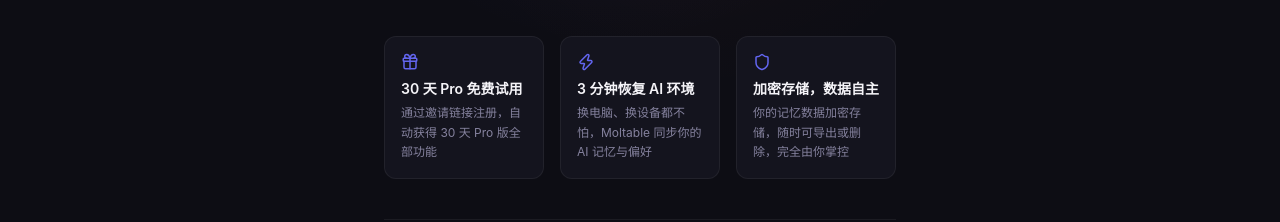
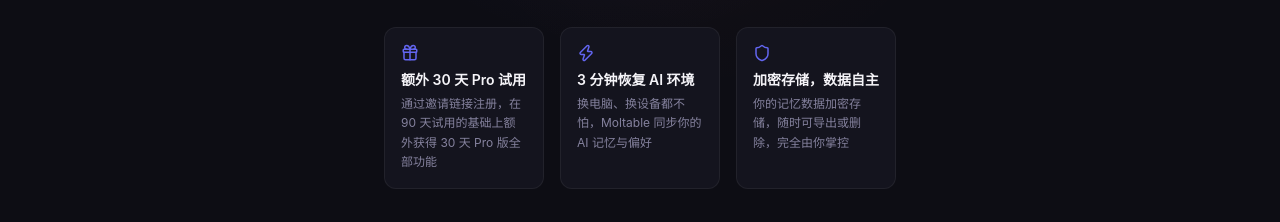
Before and after one commit to jovon-hot/moltable, a Next.js app in the folder web/: page /signup in a window 1280 px wide. Shown: the part 427-649 px from the top of the page. Built offline with nearby package versions, Linux system fonts and the light colour scheme; no server answers.

Commit message:
fix: clarify referral bonus as extra 30 days on top of 90-day trial
The signup page benefit card said '30-day trial' while the CTA said
'90-day trial', causing confusion. Updated to 'Bonus 30-Day Pro Trial'
with description explicitly stating it's on top of the 90-day base trial.

```diff
--- a/web/src/app/signup/page.tsx
+++ b/web/src/app/signup/page.tsx
@@ -15,10 +15,10 @@
   const benefits = [
     {
       icon: Gift,
-      title: zh ? '30 天 Pro 免费试用' : '30-Day Free Pro Trial',
+      title: zh ? '额外 30 天 Pro 试用' : 'Bonus 30-Day Pro Trial',
       desc: zh
-        ? '通过邀请链接注册，自动获得 30 天 Pro 版全部功能'
-        : 'Sign up via invite link and get 30 days of full Pro features automatically',
+        ? '通过邀请链接注册，在 90 天试用的基础上额外获得 30 天 Pro 版全部功能'
+        : 'Sign up via invite link and get an extra 30 days of Pro features on top of the 90-day trial',
     },
     {
       icon: Zap,
```
